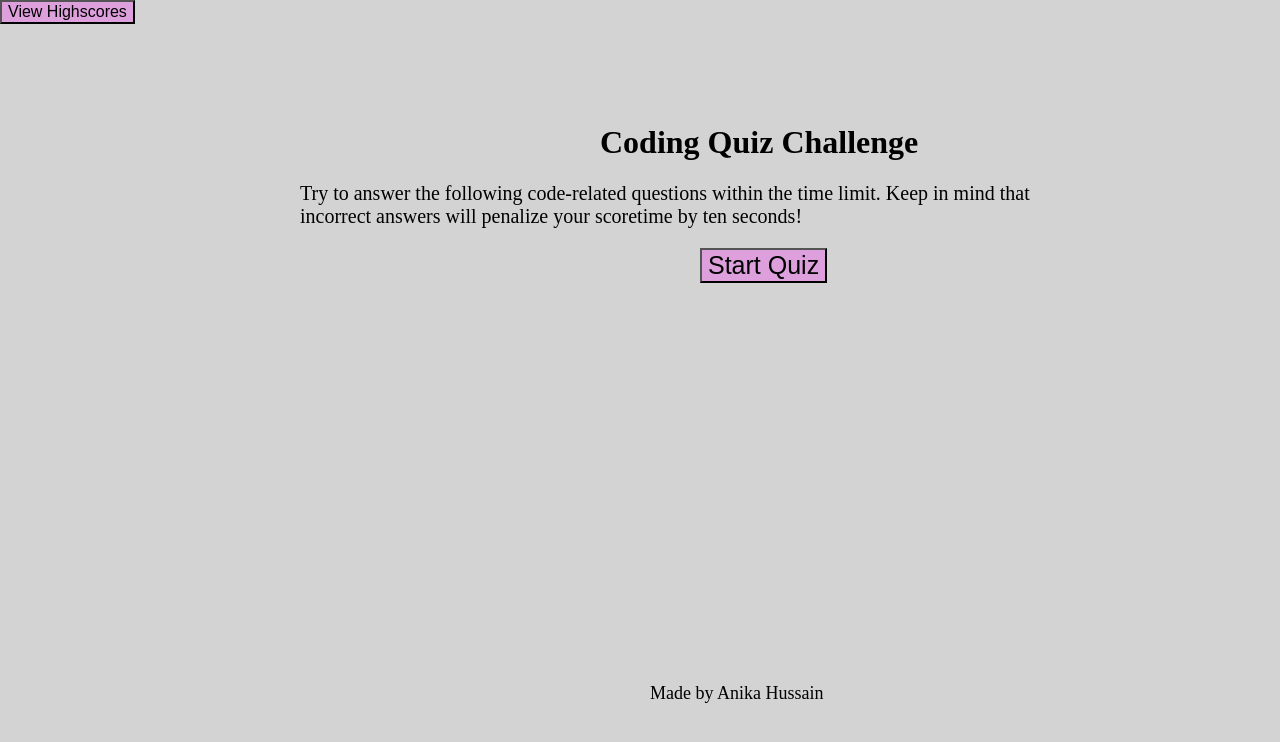
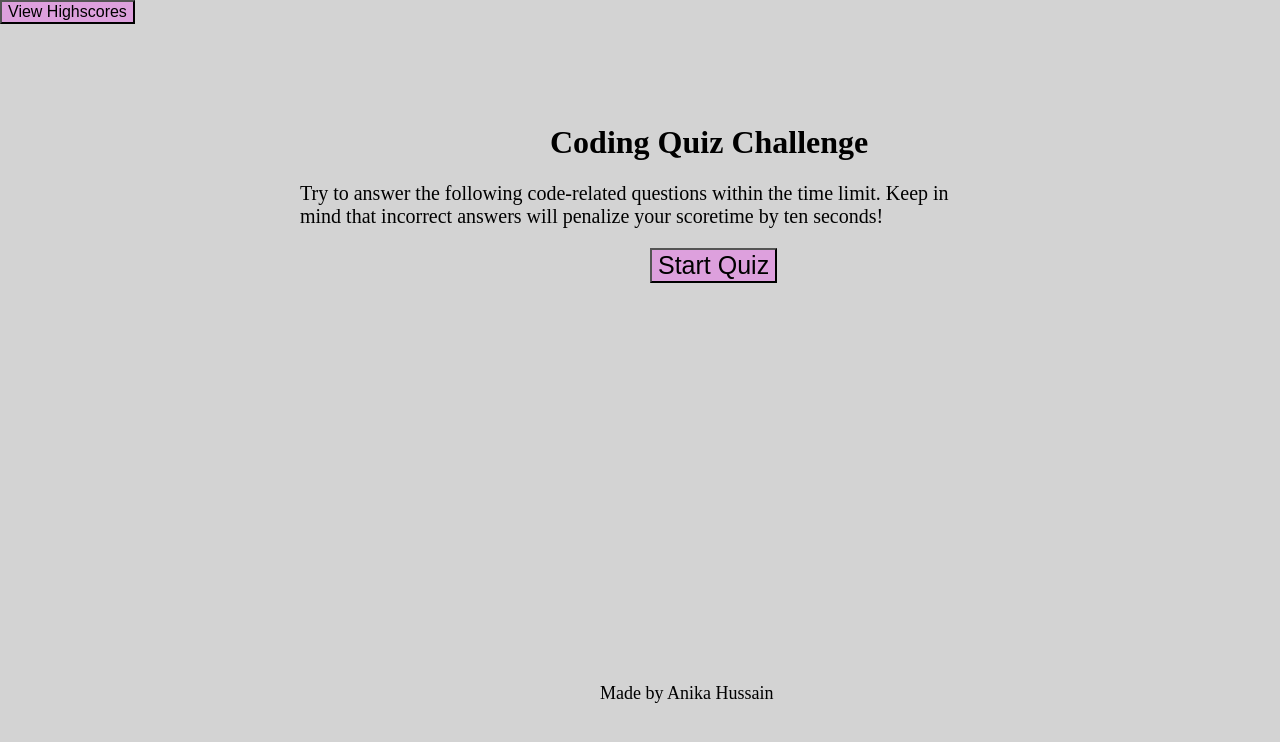
Before and after one commit to ahs456/code-quiz, a plain HTML site: page index.html in a window 1280 px wide. Drawn offline with Linux system fonts and the light colour scheme.

Commit message:
fixed margin

```diff
--- a/assets/css/style.css
+++ b/assets/css/style.css
@@ -16,24 +16,24 @@ main {
 }
 
 .codingTitle {
-    margin-left: 600px;
+    margin-left: 550px;
 }
 
 .underTitle {
     margin-left: 300px;
-    margin-right: 200px;
+    margin-right: 300px;
     font-size: 20px;
 }
 
 .startQuizB {
     background-color: plum;
     font-size: 25px;
-    margin-left: 700px;
+    margin-left: 650px;
 }
 
 footer {
     margin-top: 400px;
-    margin-left: 650px;
+    margin-left: 600px;
     font-size: large;
 
 }
```
